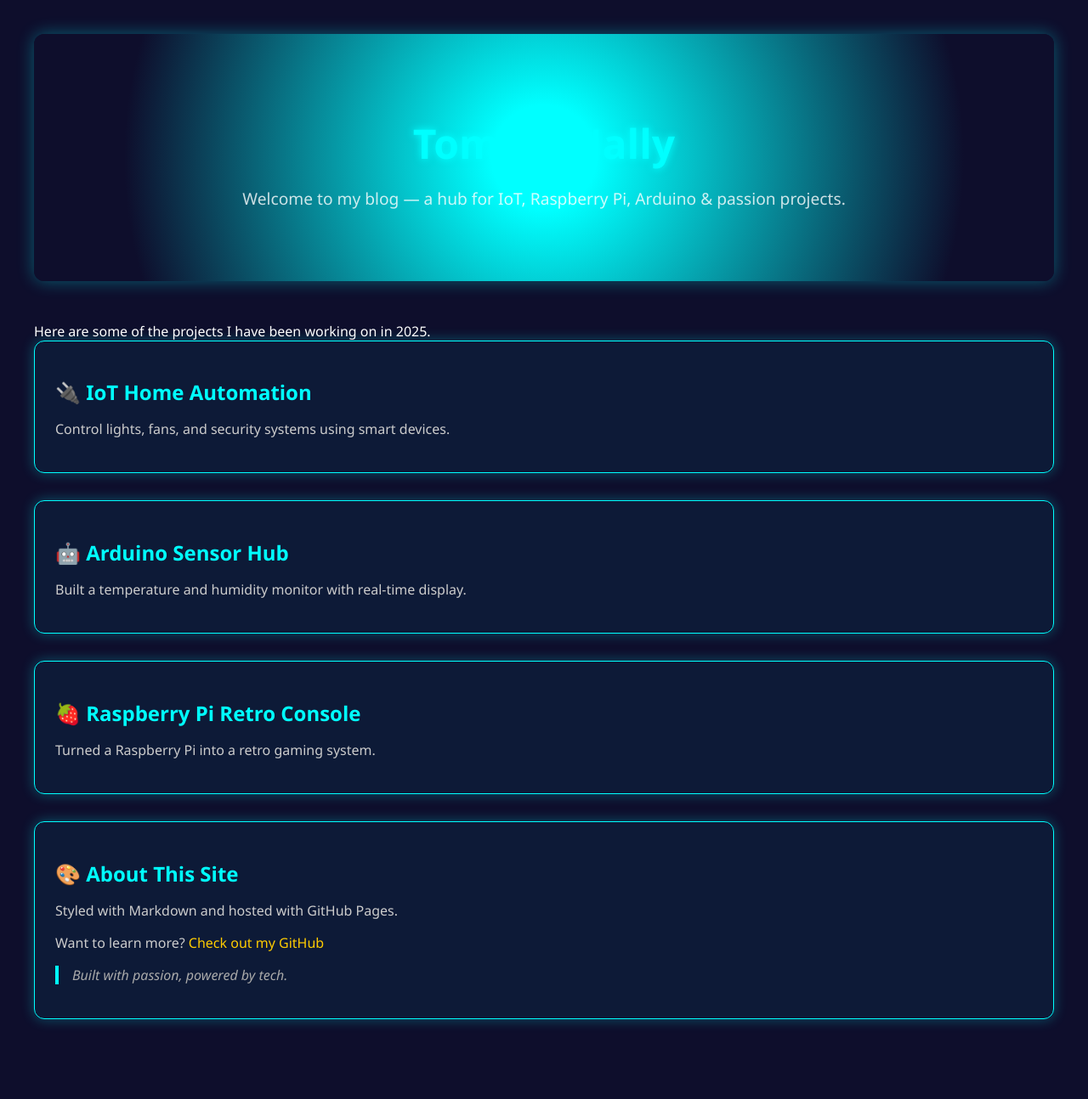
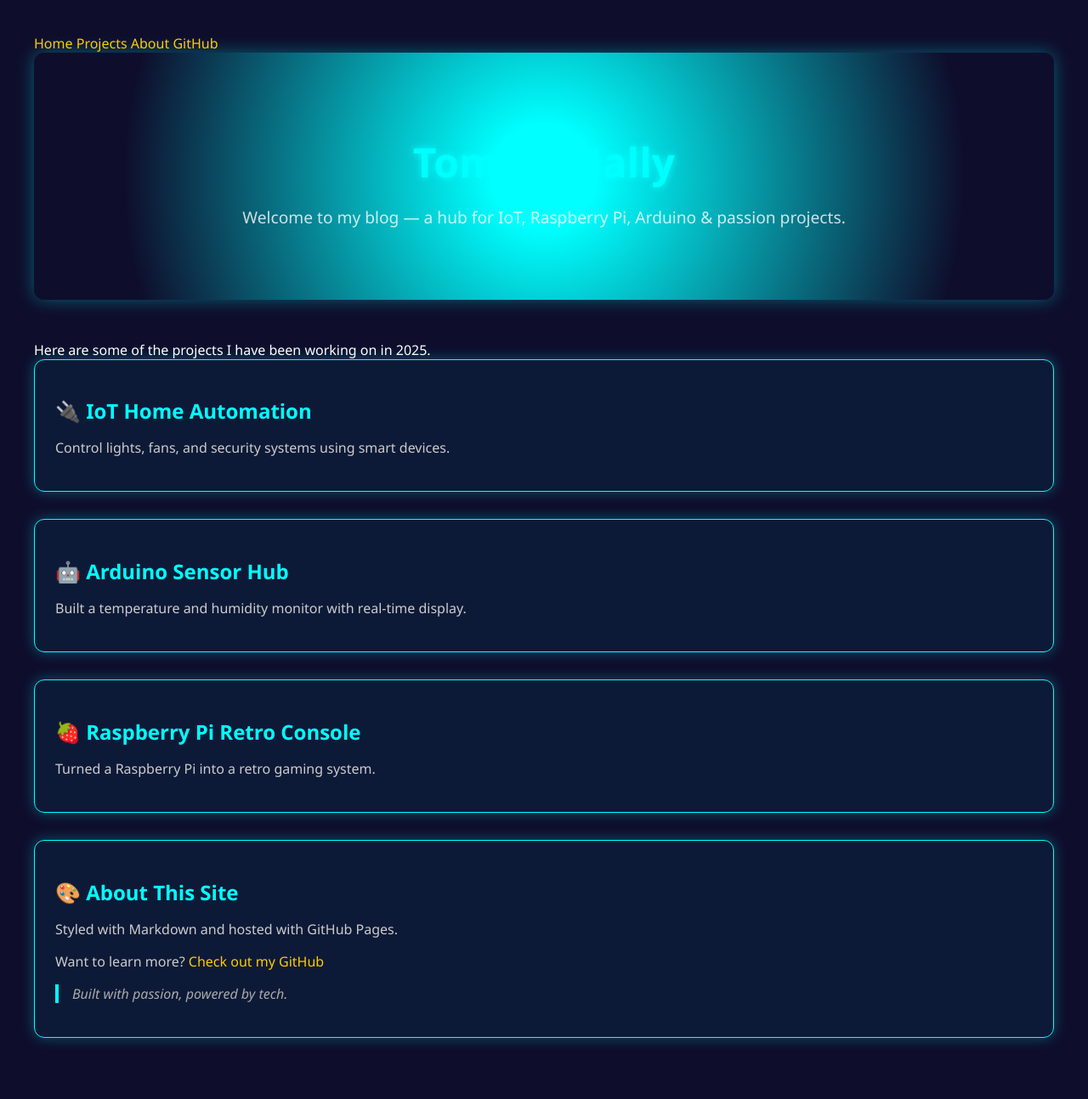
Before and after one commit to mcnallytj/skills-github-pages, a Jekyll site: the page built from index.html, in a window 1280 px wide. Shown: the whole page at 85% size. Built offline with Jekyll 4.4.1, drawn with Linux system fonts in a browser that asks for light colours; before the commit the page ends 1272 px from its top, so only the background shows below that.

Commit message:
Update default.html

```diff
--- a/_layouts/default.html
+++ b/_layouts/default.html
@@ -6,6 +6,12 @@
 <link rel="stylesheet" href="{{ "/assets/css/style.css" | relative_url }}">
 </head>
 <body>
+  <nav class="navbar">
+    <a href="#top">Home</a>
+    <a href="#projects">Projects</a>
+    <a href="#about">About</a>
+    <a href="https://github.com/mcnallytj" target="_blank">GitHub</a>
+  </nav>
   {{ content }}
 </body>
 </html>
```
